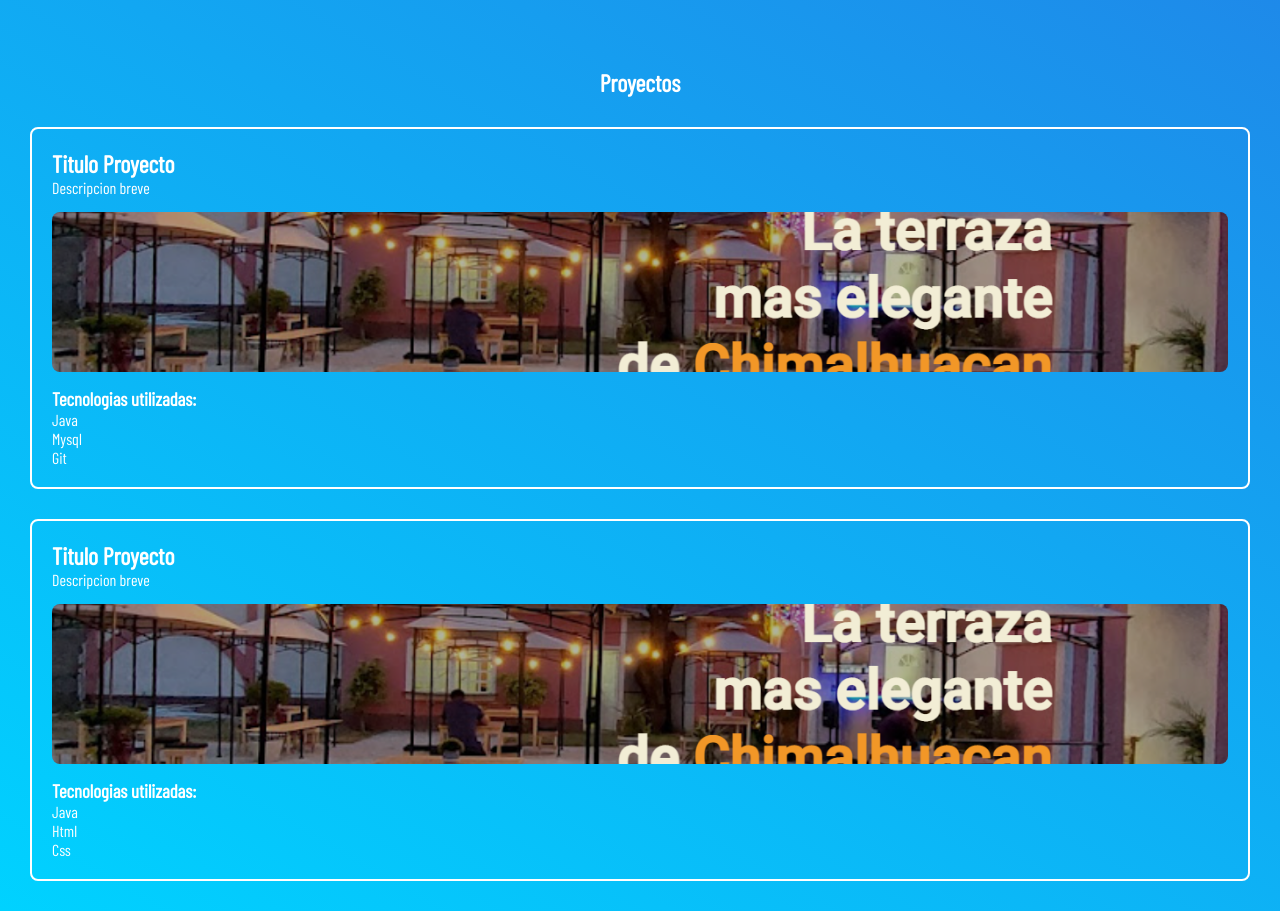
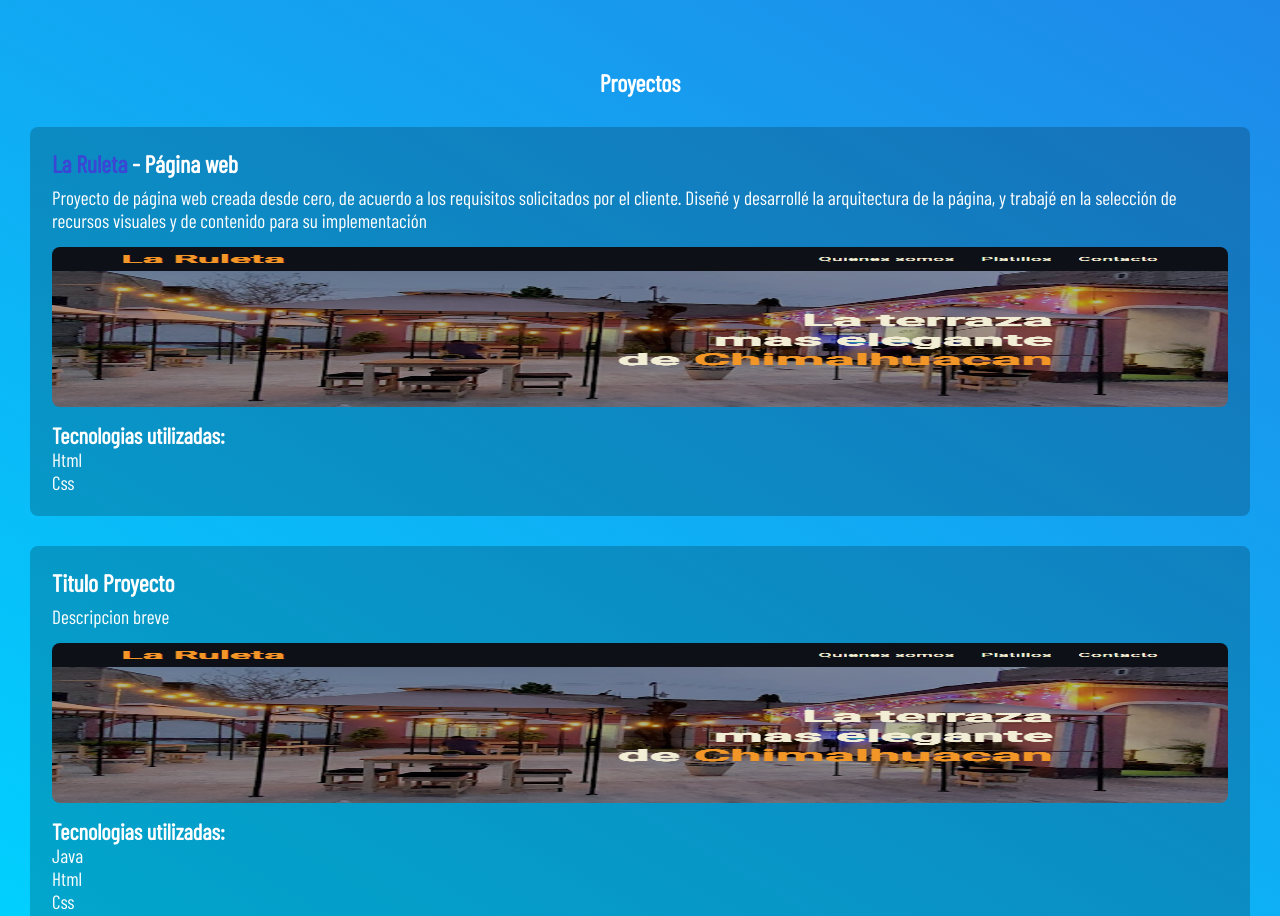
Before and after one commit to JuanGarDev/portfolioDev, a plain HTML site: page index.html in a window 1280 px wide. Shown: the part 1520-2436 px from the top of the page. Drawn offline with nearby package versions, Linux system fonts and the light colour scheme.

Commit message:
Agregando proyecto y links

```diff
--- a/estilos/proyectos.css
+++ b/estilos/proyectos.css
@@ -1,40 +1,64 @@
-#proyectos{
+#proyectos {
     margin-top: 70px;
     text-align: center;
     color: white;
 }
-#proyectos h1{
+
+#proyectos h1 {
     font-size: 1.5rem;
+    margin-bottom: .5rem;
 }
 
-#proyectos p{
-    font-size: 1rem;
+#proyectos p {
+    font-size: 1.2rem;
 }
-.tarjetas{
 
+.tarjetas {
     display: flex;
     flex-direction: column;
     text-align: left;
 
     margin: 30px;
     padding: 20px 20px;
-    border: 2px solid white;
+    background-color: rgba(0, 0, 0, 0.2);
+    border: 2px solid transparent;
     border-radius: .5rem;
+    transition: border 1s;
 }
 
-
-#proyectos li{
-    list-style: none;
-    font-size: 1rem;
+.tarjetas:hover{
+    border: 2px solid white;
 }
 
-.img-proyecto{
+#proyectos h3 {
+    font-size: 1.4rem;
+}
+
+#proyectos li {
+    list-style: none;
+    font-size: 1.2rem;
+}
+
+.img-proyecto {
     margin: 15px 0;
     padding: 80px 30px;
     background-color: white;
     border-radius: .5rem;
 
     background-image: url("https://raw.githubusercontent.com/JuanGarDev/portfolioDev/master/img/restaurante.png");
-    background-position: 20% 60%;
-    background-size: cover;
+    background-position: center center;
+    background-size: 100% 100%;
 }
+
+#proyectos a {
+    text-decoration: none;
+    color: #3a47d5;
+}
+
+#proyectos a:hover {
+    color: #4e59d7;
+}
+
+#proyectos a:visited {
+    color: white;
+}
--- a/index.html
+++ b/index.html
@@ -67,14 +67,18 @@
     <section id="proyectos">
         <h1>Proyectos</h1>
         <div class="tarjetas">
-            <h1>Titulo Proyecto</h1>
-            <p>Descripcion breve</p>
+            <h1><a href="https://juangardev.github.io/practicaOrder2/" target="_blank">La Ruleta</a> - Página web</h1>
+            <p>Proyecto de página web creada desde cero, de acuerdo
+                a los requisitos solicitados por el cliente.
+                Diseñé y desarrollé la arquitectura de la página,
+                y trabajé en la selección de recursos
+                visuales y de contenido para su implementación</p>
             <div class="img-proyecto">
+
             </div>
             <h3>Tecnologias utilizadas:</h3>
-            <li>Java</li>
-            <li>Mysql</li>
-            <li>Git</li>
+            <li>Html</li>
+            <li>Css</li>
         </div>
 
         <div class="tarjetas">
```
